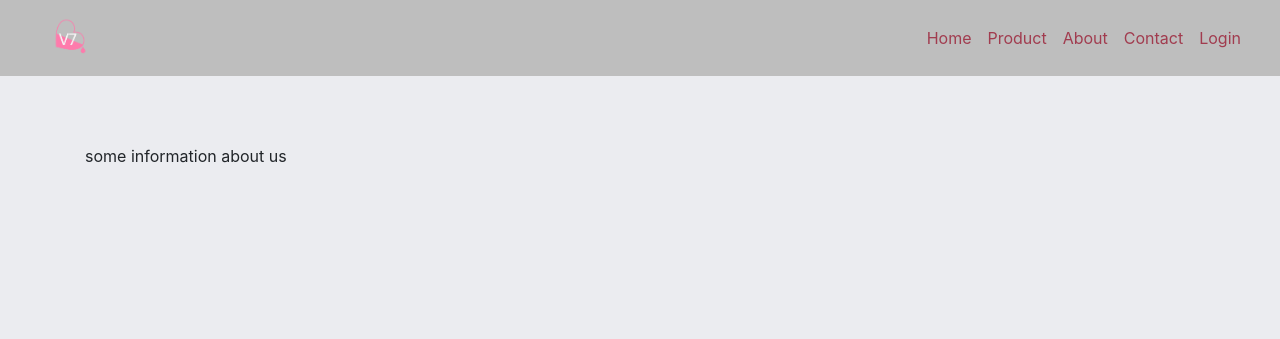
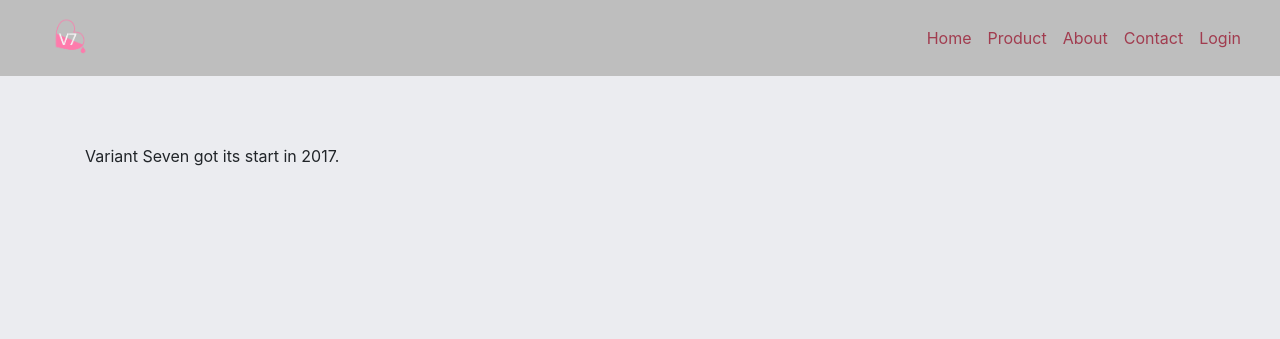
Before and after one commit to ZetaRonny/V7, a Django app: page /about/ in a window 1280 px wide. Shown: the top 339 px of the page. Run offline with Django 3.2, Linux system fonts and the light colour scheme; some libraries are stand-ins or nearby versions.

Commit message:
navigation update

```diff
--- a/V7_products/templates/about.html
+++ b/V7_products/templates/about.html
@@ -1,10 +1,7 @@
 {% extends "base.html" %}
 {% load static %}
-
-<title>V7</title>
-
 {% block content %}
 <div class="container">
-	<p>some information about us</p>
+	<p>Variant Seven got its start in 2017.</p>
 </div>
 {% endblock %}
--- a/V7_products/templates/base/navbar.html
+++ b/V7_products/templates/base/navbar.html
@@ -13,7 +13,7 @@
       class="navbar navbar-expand-lg navbar-dark justify-content-sm-start fixed-top"
     >
       <div class="container-fluid">
-        <a class="navbar-brand order-1 order-lg-0 ml-lg-0 ml-2 mr-auto" href="#"
+        <a class="navbar-brand order-1 order-lg-0 ml-lg-0 ml-2 mr-auto" href="{% url 'Index' %}"
           ><img id="NavLogo" src="{% static 'images/V7Logo.png' %}"/></a
         >
         <button class="navbar-toggler align-self-start" type="button">
```
